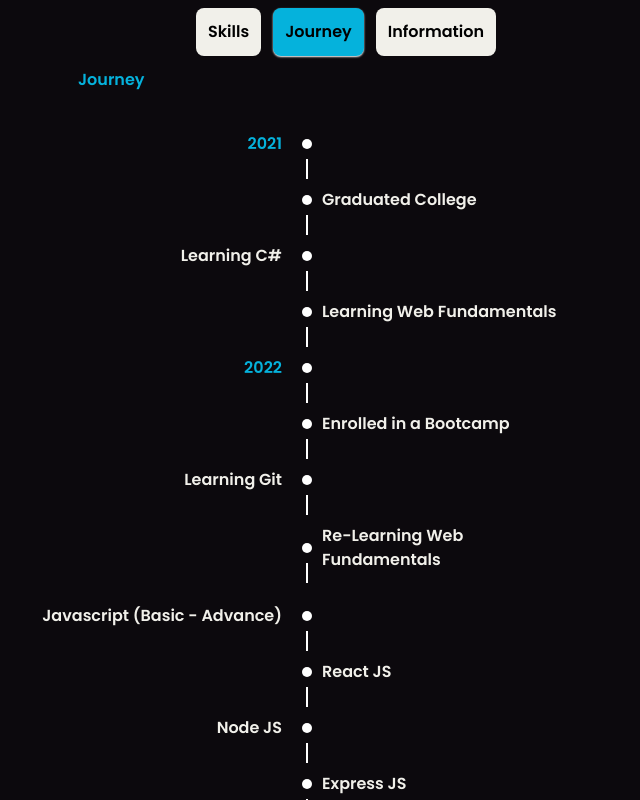
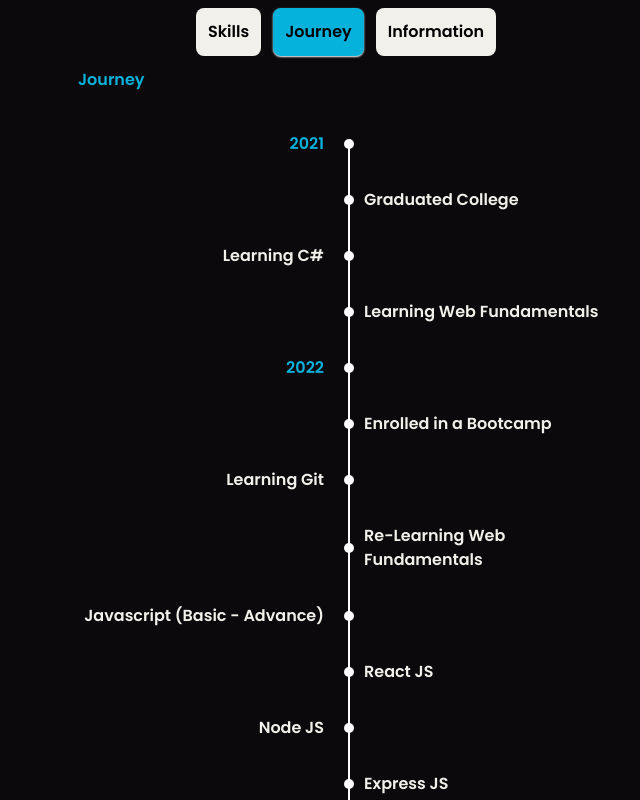
Before and after one commit to Phol16/PortfolioV2, a React (Vite) app: page /Journey in a window 1280 px wide. Shown: the part 2260-3060 px from the top of the page, without its empty margins (294-934 px from the left). Built offline with nearby package versions, Linux system fonts and the light colour scheme.

Commit message:
added slide effect in journey setion

```diff
--- a/src/components/Journey.tsx
+++ b/src/components/Journey.tsx
@@ -1,50 +1,30 @@
+import { useEffect } from 'react';
 import DotIcon from '../assets/svg/DotIcon';
+import { useRef } from 'react';
+import { useState } from 'react';
+import JourneyDetails from './JourneyDetails';
 
 interface details {
   year?: number;
   content: string;
 }
 
-const Details: details[] = [
-  { content: '',year: 2021},
-  { content: 'Graduated College' },
-  { content: 'Learning C#' },
-  { content: 'Learning Web Fundamentals' },
-  { content: '',year: 2022},
-  { content: 'Enrolled in a Bootcamp' },
-  { content: 'Learning Git' },
-  { content: 'Re-Learning Web Fundamentals' },
-  { content: 'Javascript (Basic - Advance)' },
-  { content: 'React JS' },
-  { content: 'Node JS' },
-  { content: 'Express JS' },
-  { content: 'General Programming' },
-  { content: 'MongoDB' },
-  { content: 'Graduated from BootCamp' },
-  { content: '',year: 2023},
-  { content: 'Re-Learning C#' },
-  { content: 'Learning TypeScript' },
-  { content: 'Currently Learning NextJS' },
-  { content: 'Will learn Relational Database Management System(RDBMS)' }
-];
+const Details: details[] = [{ content: '', year: 2021 }, { content: 'Graduated College' }, { content: 'Learning C#' }, { content: 'Learning Web Fundamentals' }, { content: '', year: 2022 }, { content: 'Enrolled in a Bootcamp' }, { content: 'Learning Git' }, { content: 'Re-Learning Web Fundamentals' }, { content: 'Javascript (Basic - Advance)' }, { content: 'React JS' }, { content: 'Node JS' }, { content: 'Express JS' }, { content: 'General Programming' }, { content: 'MongoDB' }, { content: 'Graduated from BootCamp' }, { content: '', year: 2023 }, { content: 'Re-Learning C#' }, { content: 'Learning TypeScript' }, { content: 'Currently Learning NextJS' }, { content: 'Will learn Relational Database Management System(RDBMS)' }];
 
 const Journey = () => {
   return (
     <div className=' text-secondaryTextColor flex flex-col '>
       <div className='text-primaryTextColor'>Journey</div>
-      <section className='relative md:-left-28 my-10 w-fit text-xs md:text-base flex flex-col px-10 gap-8'>
-        {Details.map((element, index) => {
-          return (
-            <main key={index} className={`relative flex items-center px-5 ${index % 2 === 0 ? 'md:justify-end' : 'md:left-[100%]'}`}>
-              <p className='w-fit max-w-[16rem]'>{element.content}</p>
-              {element.year ? <span className='text-primaryTextColor'>{element.year}</span> : null}
-              <span className={`${index !== Details.length - 1 ? 'line' : null} absolute left-0 ${index % 2 === 0 ? 'md:left-[100%]' : ''}`}>
-                <DotIcon />
-              </span>
-            </main>
-          );
-        })}
-      </section>
+      <aside className=' overflow-hidden my-8 py-2'>
+        <section className='relative md:-left-[70px] w-fit text-xs md:text-base flex flex-col px-10 gap-8 '>
+          {Details.map((element, index) => {
+            return (
+                <JourneyDetails title={element.content} year={element.year} index={index} />
+            );
+          })}
+          <div className='absolute -top-2 line h-[97%] left-11 md:left-[90.5%]'></div>
+        </section>
+      </aside>
     </div>
   );
 };
--- /dev/null
+++ b/src/components/JourneyDetails.tsx
@@ -0,0 +1,34 @@
+import React, { useEffect, useRef, useState } from 'react';
+import DotIcon from '../assets/svg/DotIcon';
+
+type props = {
+  title: string;
+  year?: number;
+  index: number;
+};
+
+const JourneyDetails = ({ title, year,  index }: props) => {
+  const [visible, setVisible] = useState<boolean>();
+  const ProjRef = useRef<HTMLDivElement>(null);
+
+  useEffect(() => {
+    const observer = new IntersectionObserver((entries) => {
+      entries[0].isIntersecting ? setVisible(true) : null;
+    });
+    if (ProjRef.current !== null) {
+      observer.observe(ProjRef.current);
+    }
+  }, []);
+
+  return (
+    <main ref={ProjRef} key={index} className={` relative flex items-center px-5 ${index % 2 === 0 ? 'md:justify-end' : 'md:left-[100%]'} `}>
+      <p className={`w-fit max-w-[16rem] ${visible ? 'slideTop': 'initialTop'}`} >{title}</p>
+      {year ? <span className={`text-primaryTextColor ${visible ? 'slideTop': 'initialTop'}`}>{year}</span> : null}
+      <span className={`absolute left-0 ${index % 2 === 0 ? 'md:left-[100%]' : ''}`}>
+        <DotIcon />
+      </span>
+    </main>
+  );
+};
+
+export default JourneyDetails;
--- a/src/index.css
+++ b/src/index.css
@@ -74,6 +74,14 @@ body {
   transition: transform ease-in-out 0.7s;
   transform: translateX(0);
 }
+.initialTop {
+  transition: ease-in-out 0.7s;
+  transform: translateY(-80%);
+}
+.slideTop {
+  transition: transform ease-in-out 0.7s;
+  transform: translateY(0);
+}
 .line::after{
   position: absolute;
   left: 38%;
@@ -81,5 +89,5 @@ body {
   content: '';
   background-color: white;
   width: 2px;
-  height: 20px;
+  height: 100%;
 }
```
